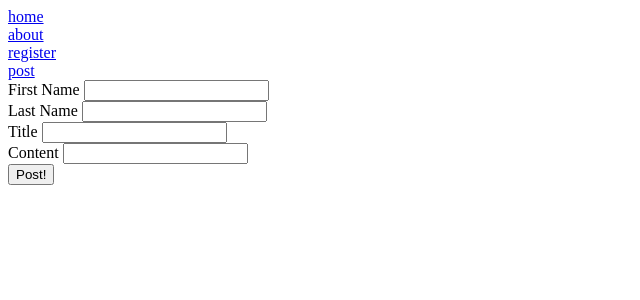
After one commit to zedz65/flask-blog, a Flask app: page /post in a window 1280 px wide. The commit adds this page. Shown: the top 300 px of the page, without its empty margins (0-640 px from the left). Run offline with Flask 2, Linux system fonts and the light colour scheme.

Commit message:
added data and forms

```diff
--- /dev/null
+++ b/application/forms.py
@@ -0,0 +1,30 @@
+from flask_wtf import FlaskForm
+from wtforms import StringField, SubmitField
+from wtforms.validators import DataRequired, Length
+
+class PostForm(FlaskForm):
+    first_name = StringField('First Name',
+        validators = [
+            DataRequired(),
+            Length(min=2, max=30)
+        ]
+    )
+    last_name = StringField('Last Name',
+        validators = [
+            DataRequired(),
+            Length(min=2, max=30)
+        ]
+    )
+    title = StringField('Title',
+        validators = [
+            DataRequired(),
+            Length(min=2, max=100)
+        ]
+    )
+    content = StringField('Content',
+        validators = [
+            DataRequired(),
+            Length(min=2, max=1000)
+        ]
+    )
+    submit = SubmitField('Post!')
--- /dev/null
+++ b/application/requirements.txt
@@ -0,0 +1,2 @@
+Flask-SQLAlchemy==2.4.1
+SQLAlchemy==1.3.13
--- a/application/routes.py
+++ b/application/routes.py
@@ -1,26 +1,14 @@
-# import render_template function from the flask module
-from flask import render_template
-# import the app object from the ./application/__init__.py
-from application import app
-# define routes for / & /home, this function will be called when these are accessed
 
+from flask import render_template, redirect, url_for
+from application import app, db
+from application.models import Posts
+from application.forms import PostForm
 
-blogData = [
-    {
-        "name": {"first":"John", "last":"Doe"},
-        "title":"First Post",
-        "content":"This is some blog data for Flask lectures"
-    },
-    {
-        "name": {"first":"Jane", "last":"Doe"},
-        "title":"Second Post",
-        "content":"This is even more blog data for Flask lectures"
-    }
-]
 @app.route('/')
 @app.route('/home')
 def home():
- return render_template('home.html', title='Home', posts=blogData)
+ postData = Posts.query.all() #all shows all entries(but then add loop in home)
+ return render_template('home.html', title='Home', post=postData)
 
 @app.route('/about')
 def about():
@@ -29,3 +17,25 @@ def about():
 @app.route('/register')
 def register():
  return render_template('register.html', title='Register')
+
+
+@app.route('/post', methods=['GET', 'POST']) #post refers to plog post page and POST refers to method
+def post():
+    form = PostForm()
+    if form.validate_on_submit():
+        postData = Posts(
+            first_name = form.first_name.data,
+            last_name = form.last_name.data,
+            title = form.title.data,
+            content = form.content.data
+        )
+
+        db.session.add(postData)
+        db.session.commit()
+
+        return redirect(url_for('home'))
+
+    else:
+        print(form.errors)
+
+    return render_template('post.html', title='Post', form=form)
--- a/application/templates/layout.html
+++ b/application/templates/layout.html
@@ -7,9 +7,10 @@
 
 
 <body>
-<a href="{{ url_for('home') }}">home</a>
-<a href="{{ url_for('about') }}">about</a>
-<a href="{{ url_for('register') }}">register</a>
+<a href="{{ url_for('home') }}">home</a> <br />
+<a href="{{ url_for('about') }}">about</a> <br />
+<a href="{{ url_for('register') }}">register</a> <br />
+<a href="{{ url_for('post') }}">post</a> <br />
 
 {% block body_content %}
 
--- /dev/null
+++ b/application/templates/post.html
@@ -0,0 +1,21 @@
+{% extends "layout.html" %}
+{% block body_content %}
+    <div class='form'>
+        <form method='POST' action=''>
+            {{ form.hidden_tag() }}
+            {{ form.first_name.label }}
+            {{ form.first_name }}
+            <br>
+            {{ form.last_name.label }}
+            {{ form.last_name }}
+            <br>
+            {{ form.title.label }}
+            {{ form.title }}
+            <br>
+            {{ form.content.label }}
+            {{ form.content }}
+            <br>
+            {{ form.submit }}
+        </form>
+    </div>
+{% endblock %}
--- /dev/null
+++ b/create.py
@@ -0,0 +1,4 @@
+from application import db
+from application.models import Posts
+
+db.create_all()
--- a/requirements.txt
+++ b/requirements.txt
@@ -1,2 +1,4 @@
 Flask==1.1.1
 Jinja2==2.11.1
+Flask-WTF==0.14.3
+WTForms==2.2.1
```
Also changed, not shown: application/__init__.py (+10 -0 lines), application/models.py (added, +14 -0 lines), application/templates/home.html (+10 -8 lines), application/templates/login.html (added).
